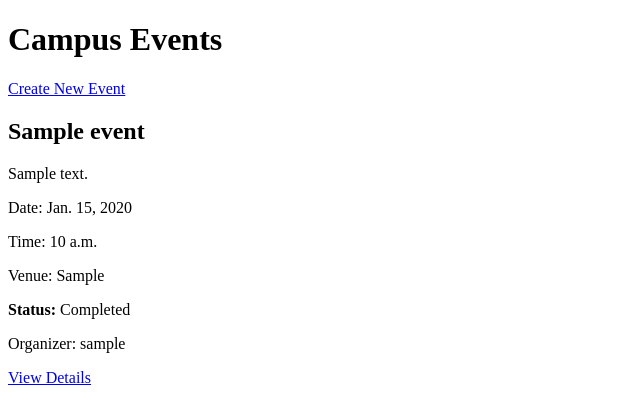
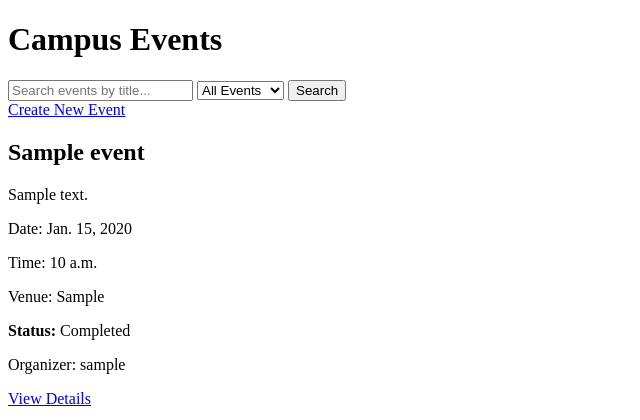
Before and after one commit to dikshya412/Event_Registration_Management, a Django app: page /events/ in a window 1280 px wide. Shown: the top 420 px of the page, without its empty margins (0-640 px from the left). Run offline with Django 5.2, Linux system fonts and the light colour scheme; tables that the repository leaves empty hold one stand-in row (values such as "Sample post").

Commit message:
added search/filter

```diff
--- a/events/templates/events/event_list.html
+++ b/events/templates/events/event_list.html
@@ -7,11 +7,33 @@
 </head>
 <body>
     <h1>Campus Events</h1>
+    <form method="GET" action="{% url 'event_list' %}">
+            <input
+                type="text"
+                name="search"
+                placeholder="Search events by title..."
+                value="{{ search }}"
+            >
+            <select name="status">
+                <option value="">All Events</option>
+                <option value="Upcoming"
+                    {% if status_filter == "Upcoming" %}selected{% endif %}>
+                    Upcoming
+                </option>
+                <option value="Completed"
+                    {% if status_filter == "Completed" %}selected{% endif %}>
+                    Completed
+                </option>
+            </select>
+            <button type="submit">Search</button>
+            {% if search or status_filter %}
+                <a href="{% url 'event_list' %}">Clear Search</a>
+            {% endif %}
+        </form>
 
     <a href="{% url 'event_create' %}"> Create New Event</a>
 
     {% for event in events %}
-
         <div>
             <h2>{{ event.title }}</h2>
             <p>{{ event.description }}</p>
--- a/events/views.py
+++ b/events/views.py
@@ -11,8 +11,16 @@ from django.contrib import messages
 
 # for event lists
 def event_list(request):
+    search = request.GET.get('search','').strip()
+    status_filter = request.GET.get('status','')
+
     events = Event.objects.all()
+    if search:
+        events = events.filter(title__icontains = search)  #searches events title without being caese-sensitive
+
+
     now = timezone.localtime()
+    # event_list_data = []
 
     for event in events:
         event_datetime = timezone.make_aware(
@@ -23,8 +31,17 @@ def event_list(request):
         else:
             event.status = 'Upcoming'
 
+        # event_list_data.append(event)
+
+    if status_filter == 'Upcoming':
+        events = [event for event in events if event.status == 'Upcoming']
+    elif status_filter == 'Completed':
+        events = [event for event in events if event.status == 'Completed']
+
     return render(request, 'events/event_list.html', {
-        'events': events
+        'events': events,
+        'search': search,
+        'status_filter':status_filter
     })
 
 # for each event details
```
